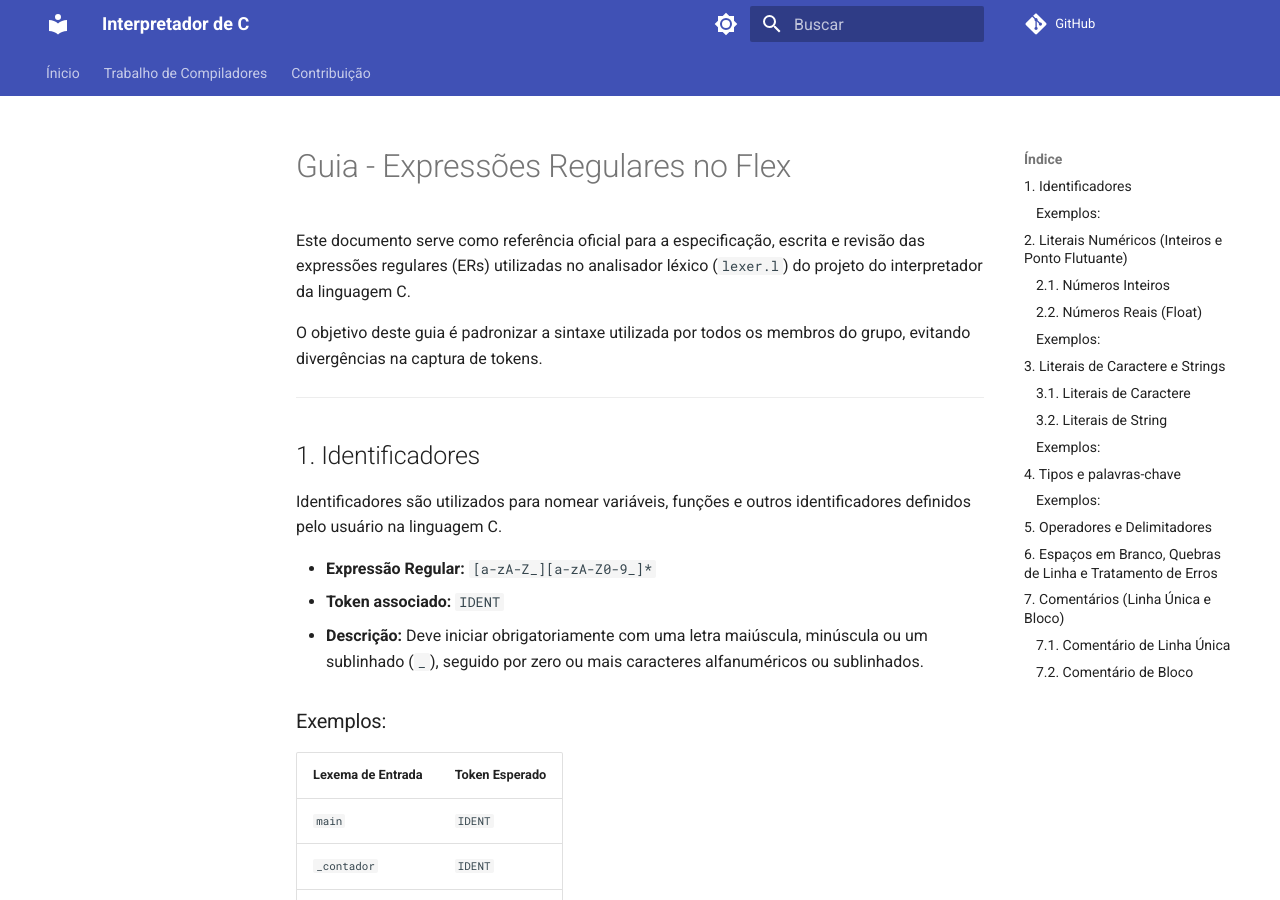
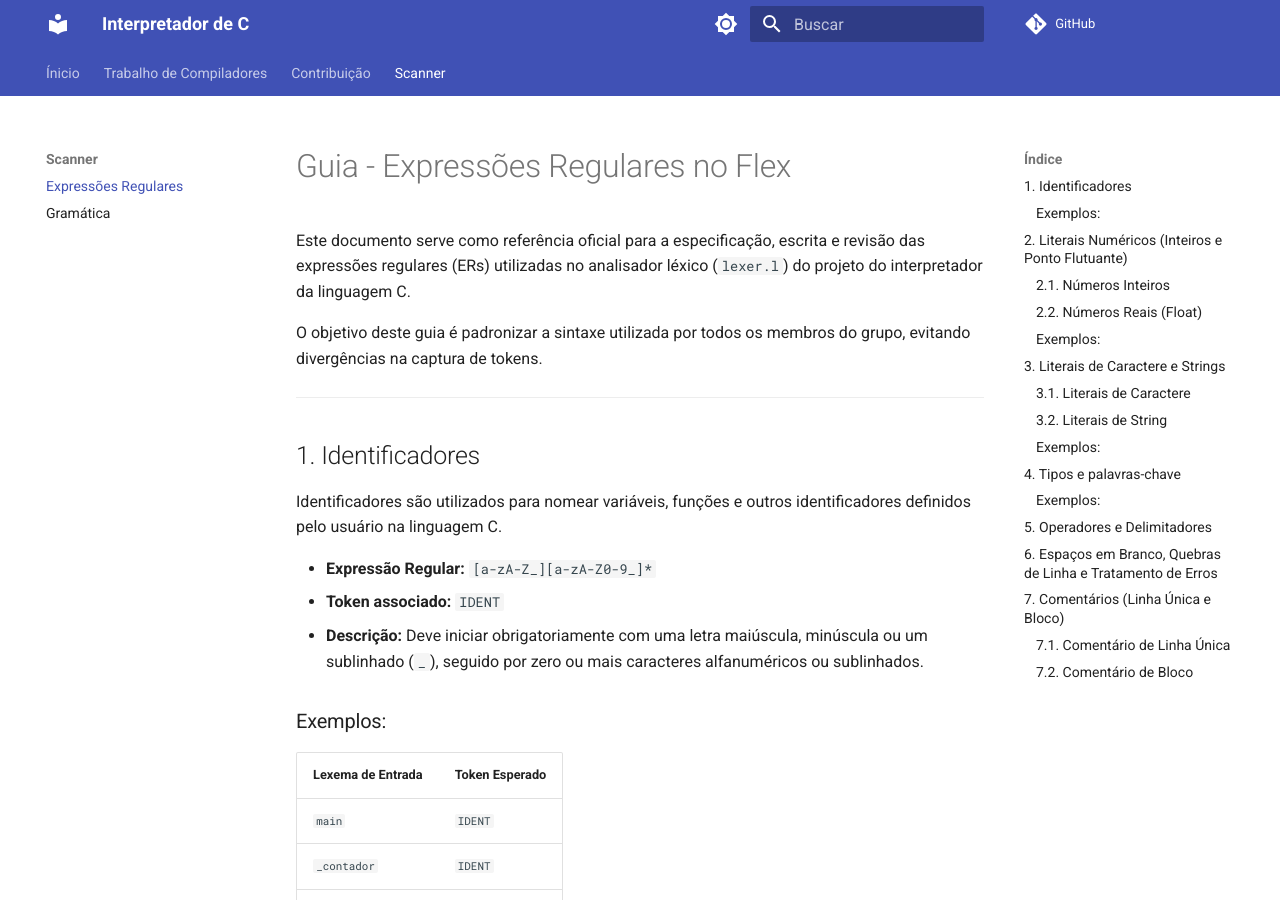
Before and after one commit to m0yo/Compiladores_G08, an MkDocs documentation site: the page built from docs/expressoesRegularesFlex.md, in a window 1280 px wide and 900 px high. Built offline with MkDocs 1.6.1 and Material for MkDocs 9.7.7, drawn with Linux system fonts in a browser that asks for light colours; comment, search, counter and statistics services are not loaded.

Commit message:
📚 docs: adicionando os arquivos de expressões regulares e da gramática formal ao mkdocs

```diff
--- a/mkdocs.yml
+++ b/mkdocs.yml
@@ -28,3 +28,6 @@ nav:
   - Contribuição:
     - Documentação: docs.md
     - Guia de Commits: contributing.md
+  - Scanner:
+    - Expressões Regulares: expressoesRegularesFlex.md
+    - Gramática: gramatica.md
```
